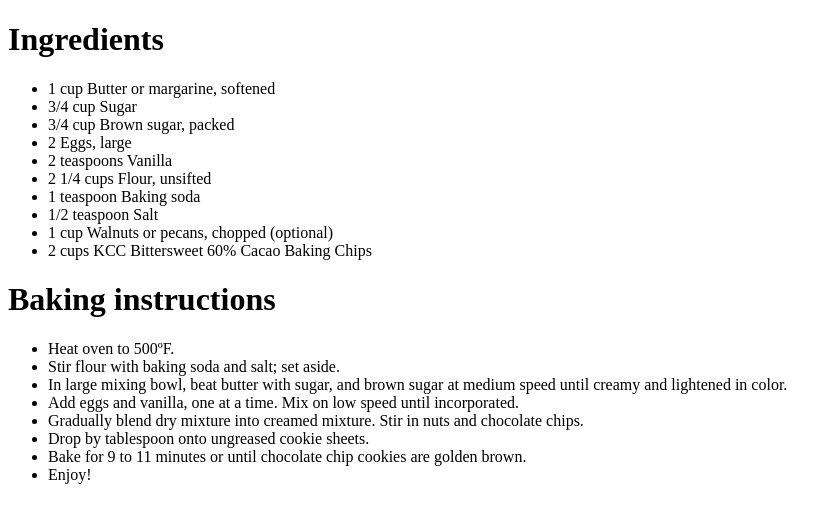
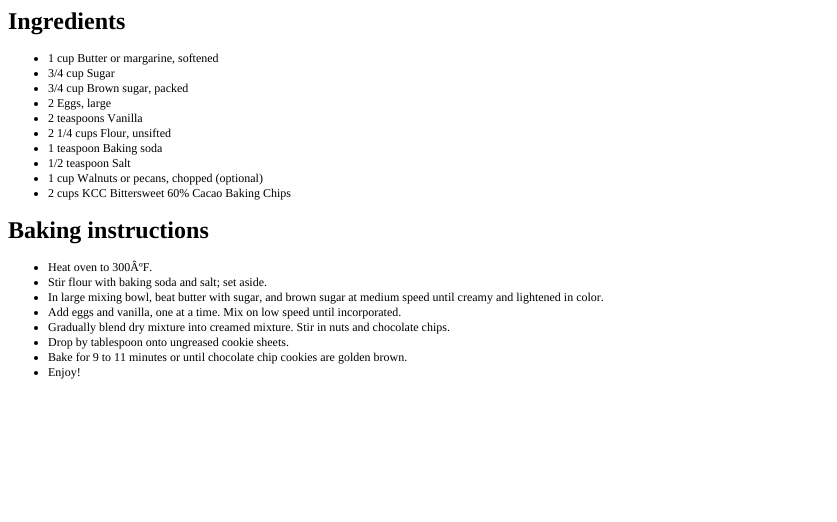
Before and after one commit to somantis/sibusisondaba.dev, a plain HTML site: page secret recipe.htm in a window 1280 px wide. Shown: the whole page, without its empty margins (0-837 px from the left). Drawn offline with Linux system fonts and the light colour scheme.

Commit message:
updated temp for baking instructions

```diff
--- a/secret recipe.htm
+++ b/secret recipe.htm
@@ -1,31 +1,42 @@
-<!DOCTYPE html>
+<!DOCTYPE html PUBLIC "-//W3C//DTD HTML 4.01//EN" "http://www.w3.org/TR/html4/strict.dtd">
 <html>
+<head>
+  <meta http-equiv="Content-Type" content="text/html; charset=utf-8">
+  <meta http-equiv="Content-Style-Type" content="text/css">
+  <title></title>
+  <meta name="Generator" content="Cocoa HTML Writer">
+  <meta name="CocoaVersion" content="1894.7">
+  <style type="text/css">
+    li.li2 {margin: 0.0px 0.0px 0.0px 0.0px; font: 12.0px Times; color: #000000; -webkit-text-stroke: #000000}
+    span.s1 {font-kerning: none}
+    span.s2 {-webkit-text-stroke: 0px #000000}
+    ul.ul1 {list-style-type: disc}
+  </style>
+</head>
 <body>
-
-<h1>Ingredients</h1>
-<ul>
-<li>1 cup Butter or margarine, softened</li>
-<li>3/4 cup Sugar</li>
-<li>3/4 cup Brown sugar, packed</li>
-<li>2 Eggs, large</li>
-<li>2 teaspoons Vanilla</li>
-<li>2 1/4 cups Flour, unsifted</li>
-<li>1 teaspoon Baking soda</li>
-<li>1/2 teaspoon Salt</li>
-<li>1 cup Walnuts or pecans, chopped (optional)</li>
-<li>2 cups KCC Bittersweet 60% Cacao Baking Chips</li>
+<h1 style="margin: 0.0px 0.0px 16.1px 0.0px; font: 24.0px Times; color: #000000; -webkit-text-stroke: #000000"><span class="s1"><b>Ingredients</b></span></h1>
+<ul class="ul1">
+  <li class="li2"><span class="s2"></span><span class="s1">1 cup Butter or margarine, softened</span></li>
+  <li class="li2"><span class="s2"></span><span class="s1">3/4 cup Sugar</span></li>
+  <li class="li2"><span class="s2"></span><span class="s1">3/4 cup Brown sugar, packed</span></li>
+  <li class="li2"><span class="s2"></span><span class="s1">2 Eggs, large</span></li>
+  <li class="li2"><span class="s2"></span><span class="s1">2 teaspoons Vanilla</span></li>
+  <li class="li2"><span class="s2"></span><span class="s1">2 1/4 cups Flour, unsifted</span></li>
+  <li class="li2"><span class="s2"></span><span class="s1">1 teaspoon Baking soda</span></li>
+  <li class="li2"><span class="s2"></span><span class="s1">1/2 teaspoon Salt</span></li>
+  <li class="li2"><span class="s2"></span><span class="s1">1 cup Walnuts or pecans, chopped (optional)</span></li>
+  <li class="li2"><span class="s2"></span><span class="s1">2 cups KCC Bittersweet 60% Cacao Baking Chips</span></li>
 </ul>
-<h1>Baking instructions</h1>
-<ul>
-<li>Heat oven to 500ºF.</li>
-<li>Stir flour with baking soda and salt; set aside.</li>
-<li>In large mixing bowl, beat butter with sugar, and brown sugar at medium speed until creamy and lightened in color.</li>
-<li>Add eggs and vanilla, one at a time. Mix on low speed until incorporated.</li>
-<li>Gradually blend dry mixture into creamed mixture. Stir in nuts and chocolate chips.</li>
-<li>Drop by tablespoon onto ungreased cookie sheets.</li>
-<li>Bake for 9 to 11 minutes or until chocolate chip cookies are golden brown.</li>
-<li>Enjoy!</li>
+<h1 style="margin: 0.0px 0.0px 16.1px 0.0px; font: 24.0px Times; color: #000000; -webkit-text-stroke: #000000"><span class="s1"><b>Baking instructions</b></span></h1>
+<ul class="ul1">
+  <li class="li2"><span class="s2"></span><span class="s1">Heat oven to 300ÂºF.</span></li>
+  <li class="li2"><span class="s2"></span><span class="s1">Stir flour with baking soda and salt; set aside.</span></li>
+  <li class="li2"><span class="s2"></span><span class="s1">In large mixing bowl, beat butter with sugar, and brown sugar at medium speed until creamy and lightened in color.</span></li>
+  <li class="li2"><span class="s2"></span><span class="s1">Add eggs and vanilla, one at a time. Mix on low speed until incorporated.</span></li>
+  <li class="li2"><span class="s2"></span><span class="s1">Gradually blend dry mixture into creamed mixture. Stir in nuts and chocolate chips.</span></li>
+  <li class="li2"><span class="s2"></span><span class="s1">Drop by tablespoon onto ungreased cookie sheets.</span></li>
+  <li class="li2"><span class="s2"></span><span class="s1">Bake for 9 to 11 minutes or until chocolate chip cookies are golden brown.</span></li>
+  <li class="li2"><span class="s2"></span><span class="s1">Enjoy!</span></li>
 </ul>
-
 </body>
 </html>
```
